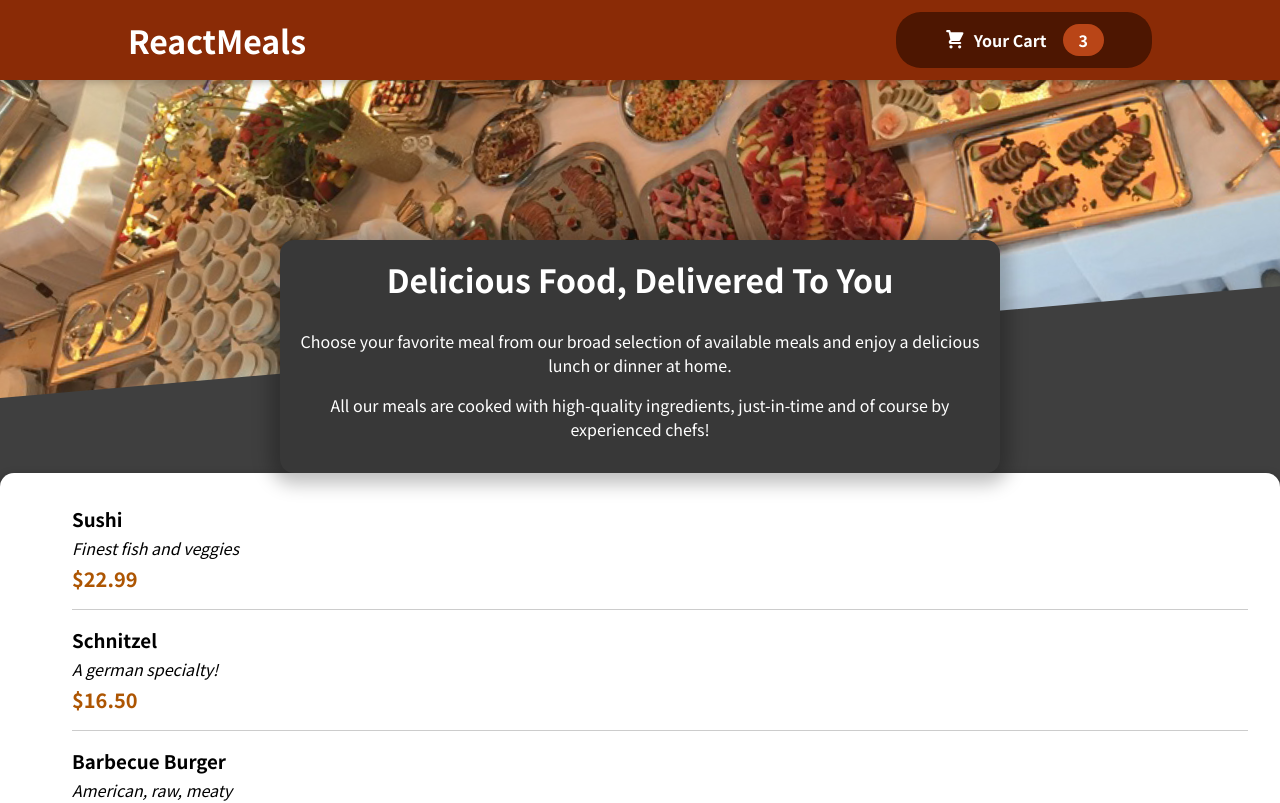
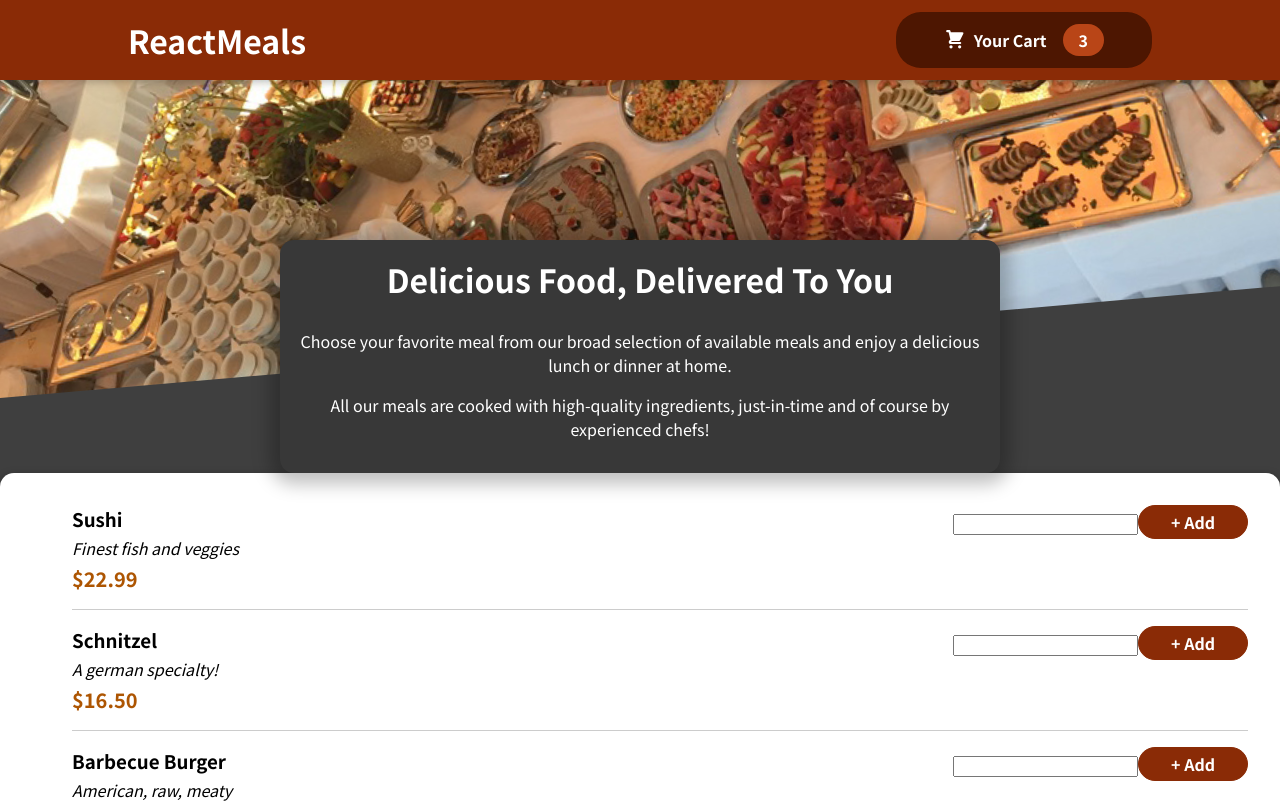
Before and after one commit to anuzza/Food-Order-App, a React (Create React App) app: page / in a window 1280 px wide. Shown: the top 803 px of the page. Built offline with nearby package versions, Linux system fonts and the light colour scheme.

Commit message:
added form to each item

```diff
--- a/src/components/Meals/MealItem.js
+++ b/src/components/Meals/MealItem.js
@@ -1,5 +1,6 @@
 import classes from './MealItem.module.css';
 import react from 'react';
+import MealItemForm from './MealItemForm';
 
 
 const MealItem = props=>{
@@ -14,6 +15,7 @@
 
             </div>
             <div>
+                <MealItemForm/>
 
             </div>
         </li>
--- a/src/components/Meals/MealItemForm.js
+++ b/src/components/Meals/MealItemForm.js
@@ -1,4 +1,14 @@
 import classes from './MealItemForm.module.css';
 const MealItemForm = props=>{
 
+    return(
+        <form className={classes.form}>
+            <input />
+            <button>+ Add</button>
+        </form>
+
+    );
+
 }
+
+export default MealItemForm;
```
